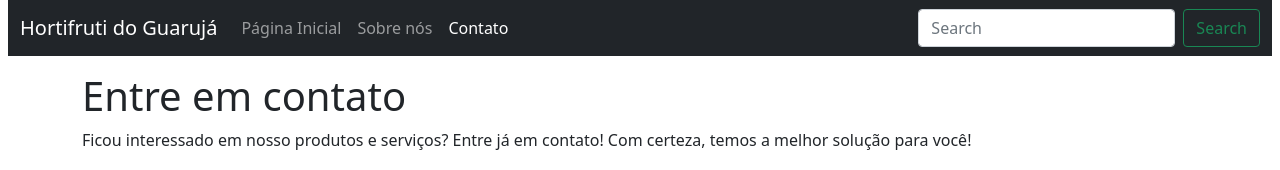
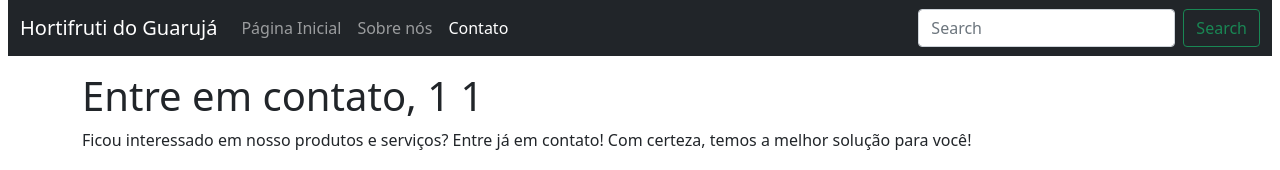
Before and after one commit to carvalholeo/quinto-andar-react-rotas, a React (Create React App) app: page /contact/1/1 in a window 1280 px wide. Shown: the top 170 px of the page. Built offline with nearby package versions, Linux system fonts and the light colour scheme.

Commit message:
Adiciona parâmetros opcionais e erro 404

```diff
--- a/src/pages/Contact.js
+++ b/src/pages/Contact.js
@@ -1,9 +1,11 @@
+import {useParams} from 'react-router-dom';
 
 function Contact() {
+  const {nome, sobrenome} = useParams();
   return (
     <>
       <div>
-        <h1>Entre em contato</h1>
+        <h1>Entre em contato{nome && `, ${nome}`} {sobrenome && ` ${sobrenome}`}</h1>
         <p>Ficou interessado em nosso produtos e serviços? Entre já em contato! Com certeza, temos a melhor solução para você!</p>
         <form>
           <div className="mb-3">
--- /dev/null
+++ b/src/pages/Error404.js
@@ -0,0 +1,7 @@
+function Error404() {
+  return (
+    <h1>ERRRRROOOOOOOO</h1>
+  );
+}
+
+export default Error404;
--- a/src/routes.js
+++ b/src/routes.js
@@ -1,4 +1,4 @@
-import {Route, BrowserRouter} from 'react-router-dom';
+import { Route, BrowserRouter as Router, Switch } from 'react-router-dom';
 
 import Navbar from './components/Navbar';
 
@@ -6,17 +6,22 @@ import Home from './pages/Home'; // rota /
 import Contact from './pages/Contact'; // contato rota /contact
 import About from './pages/About'; // sobre nós rota /about
 
+import Error404 from './pages/Error404';
+
 
 function Routes() {
   return (
-    <BrowserRouter>
+    <Router>
       <Navbar />
       <div className="container-xl">
-        <Route path='/' component={Home} exact />
-        <Route path='/contact' component={Contact} />
-        <Route path='/about' component={About} />
+        <Switch>
+          <Route path='/' component={Home} exact />
+          <Route path='/contact/:nome?/:sobrenome' component={Contact} />
+          <Route path='/about' component={About} />
+          <Route component={Error404} />
+        </Switch>
       </div>
-    </BrowserRouter>
+    </Router>
   );
 }
 
```
